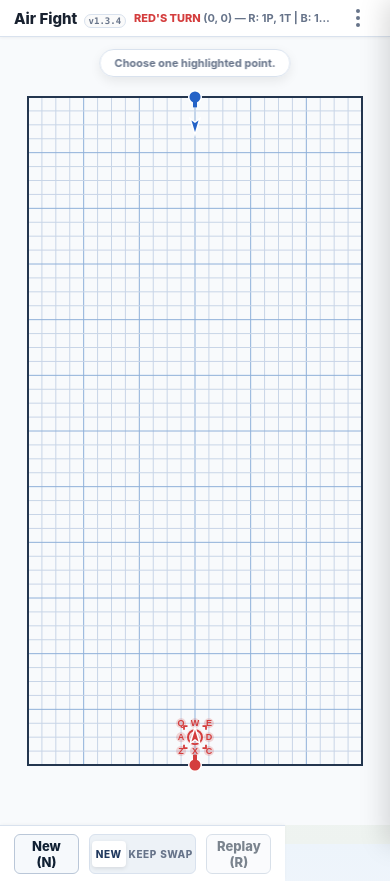
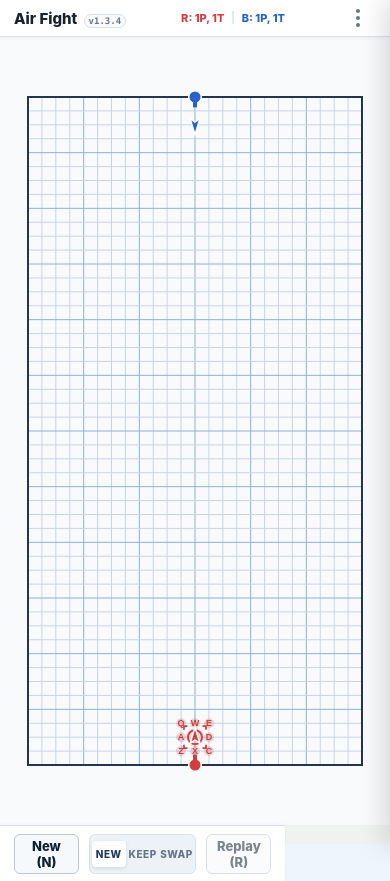
Before and after one commit to ilyawaisman/air-fight, a plain HTML site: page index.html in a window 390 px wide. Drawn offline with Linux system fonts and the light colour scheme.

Commit message:
Fix bottom bar visibility and update header UI

```diff
--- a/index.html
+++ b/index.html
@@ -11,8 +11,10 @@
     <div id="settingsBackdrop" class="settings-backdrop"></div>
     <div class="mobile-top-bar">
       <div class="mobile-brand">Air Fight <span class="version">v1.3.4</span></div>
-      <div class="mobile-status">
-        <span id="mobileTurn">Red's Turn</span><span id="mobileStats"></span>
+      <div class="mobile-status" id="mobileStatus">
+        <span style="color: var(--red); font-weight: 800;" id="mobileRedStats"></span>
+        <span style="color: var(--border); margin: 0 4px;">|</span>
+        <span style="color: var(--blue); font-weight: 800;" id="mobileBlueStats"></span>
       </div>
       <button id="toggleSettings" class="settings-toggle-btn" type="button" aria-label="Settings">
         <svg width="24" height="24" viewBox="0 0 24 24" fill="currentColor">
@@ -131,7 +133,6 @@
       <section class="board-wrap" aria-label="Air Fight board">
         <div class="board-container" id="boardContainer">
           <canvas id="board" width="1000" height="1600" tabindex="0"></canvas>
-          <div id="mobileMessage" class="mobile-message-banner">Choose one highlighted point.</div>
           <div id="endGameOverlay" class="end-game-overlay">
             <div class="overlay-content">
               <h2 id="overlayTitle"></h2>
@@ -187,6 +188,6 @@
       </section>
     </main>
 
-    <script src="./src/game.js?v=1.3.4"></script>
+    <script src="./src/game.js?v=1.3.5"></script>
   </body>
 </html>
--- a/src/game.js
+++ b/src/game.js
@@ -1042,25 +1042,13 @@ function draw() {
   drawTokens(geo);
   drawExplosions(geo);
 
-  const mobileTurnEl = document.querySelector("#mobileTurn");
-  if (mobileTurnEl) {
-    mobileTurnEl.textContent = state.gameOver ? "Finished" : TEAM[state.turn].name + "'s Turn";
-    mobileTurnEl.style.color = state.gameOver ? "var(--muted)" : TEAM[state.turn].color;
-  }
-  const mobileStatsEl = document.querySelector("#mobileStats");
-  if (mobileStatsEl) {
-    if (state.gameOver) {
-      mobileStatsEl.textContent = ` — R: ${aliveSummaryCompact("red")} | B: ${aliveSummaryCompact("blue")}`;
-    } else {
-      const token = activeToken();
-      const velStr = token && token.type === "plane" ? `(${token.vx}, ${token.vy})` : "";
-      const velText = velStr ? ` ${velStr} — ` : ` — `;
-      mobileStatsEl.textContent = `${velText}R: ${aliveSummaryCompact("red")} | B: ${aliveSummaryCompact("blue")}`;
-    }
-  }
-  const mobileMessageEl = document.querySelector("#mobileMessage");
-  if (mobileMessageEl) {
-    mobileMessageEl.textContent = labels.message.textContent;
+  const mobileRedStatsEl = document.querySelector("#mobileRedStats");
+  if (mobileRedStatsEl) {
+    mobileRedStatsEl.textContent = `R: ${aliveSummaryCompact("red")}`;
+  }
+  const mobileBlueStatsEl = document.querySelector("#mobileBlueStats");
+  if (mobileBlueStatsEl) {
+    mobileBlueStatsEl.textContent = `B: ${aliveSummaryCompact("blue")}`;
   }
 
   if (state.explosions.length || (state.lasers && state.lasers.length)) {
--- a/src/styles.css
+++ b/src/styles.css
@@ -375,6 +375,10 @@ button:disabled {
     gap: 0 !important;
     overflow: hidden !important;
     grid-template-columns: 1fr !important;
+  }
+
+  .board-container {
+    min-height: 0 !important;
   }
 
   .mobile-top-bar {
```
